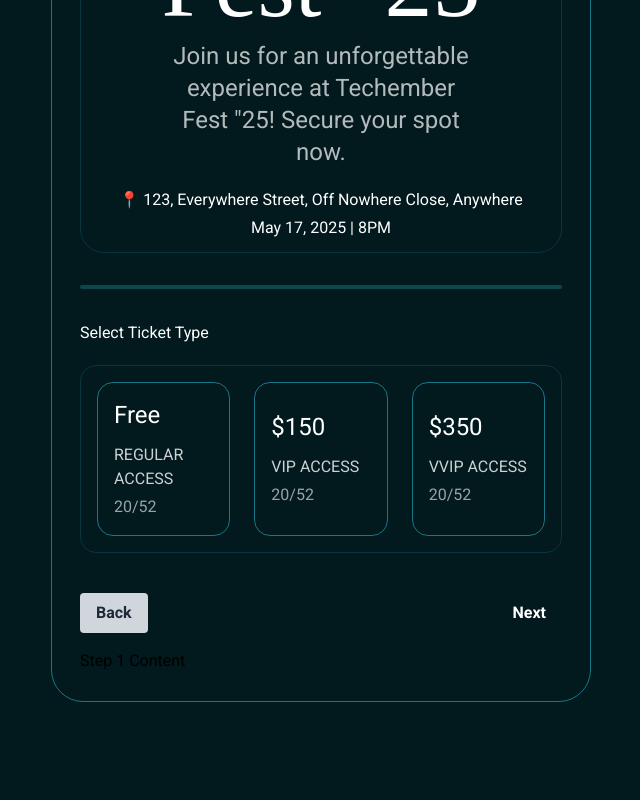
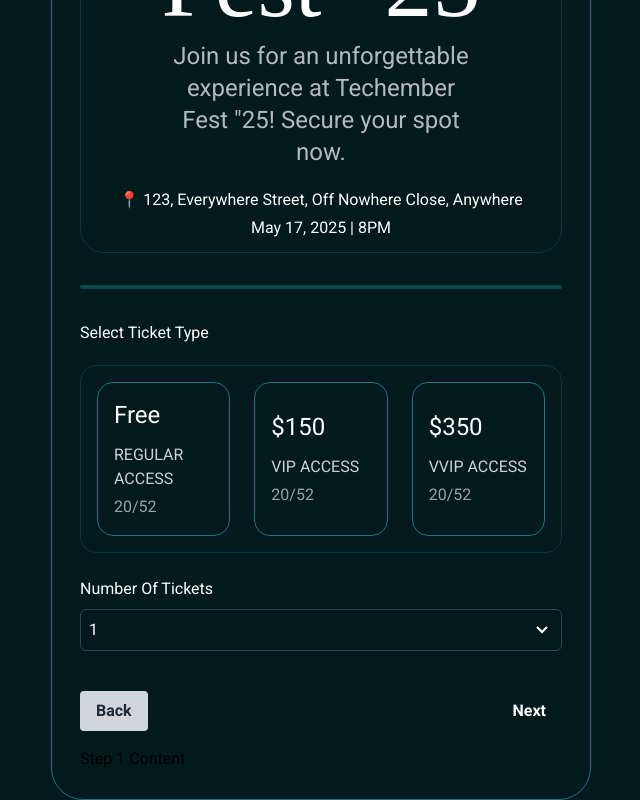
Before and after one commit to Jaymi-01/ticket-generator-app, a React (Vite) app: page / in a window 1280 px wide. Shown: the part 432-1232 px from the top of the page, without its empty margins (319-959 px from the left). Before the commit the page ends 1134 px from the top, so only its background shows below. Built offline with nearby package versions, Linux system fonts and the light colour scheme; a web font is replaced by a local one.

Commit message:
added Icon

```diff
--- a/src/components/TicketCard.jsx
+++ b/src/components/TicketCard.jsx
@@ -1,9 +1,11 @@
 import React, { useState, useEffect } from "react";
+import dropdown from '../assets/chevron-down.svg'
 
 const TicketCard = ({ totalSteps = 3 }) => {
   const [currentStep, setCurrentStep] = useState(1);
   const [progress, setProgress] = useState(0);
   const [selectedTicket, setSelectedTicket] = useState(null);
+  const [numberOfTickets, setNumberOfTickets] = useState(1);
 
   const ticketTypes = [
     { id: "free", name: "Free", description: "REGULAR ACCESS", availability: "20/52" },
@@ -31,6 +33,26 @@ const TicketCard = ({ totalSteps = 3 }) => {
   const handleSelectTicket = (ticketId) => {
     setSelectedTicket(ticketId);
     console.log(`Selected ticket: ${ticketId}`);
+  };
+
+  const handleNumberOfTicketsChange = (event) => {
+    const value = parseInt(event.target.value, 10);
+    if (!isNaN(value) && value >= 1 && value <= 3) {
+      setNumberOfTickets(value);
+    }
+  };
+
+  const getPaddingClass = () => {
+    switch (numberOfTickets) {
+      case 1:
+        return 'p-1';
+      case 2:
+        return 'p-2';
+      case 3:
+        return 'p-3';
+      default:
+        return 'p-1'; // Default padding
+    }
   };
 
   return (
@@ -84,6 +106,24 @@ const TicketCard = ({ totalSteps = 3 }) => {
         ))}
       </div>
 
+      <div className="mt-6">
+        <div className="text-white mb-2">Number Of Tickets</div>
+        <div className="relative">
+          <select
+            value={numberOfTickets}
+            onChange={handleNumberOfTicketsChange}
+            className="appearance-none bg-transparent border border-gray-700 text-white rounded-md p-2 w-full focus:outline-none pr-8"
+          >
+            <option value={1}>1</option>
+            <option value={2}>2</option>
+            <option value={3}>3</option>
+          </select>
+          <div className={`pointer-events-none absolute inset-y-0 right-0 flex items-center px-2 text-gray-300 ${getPaddingClass()}`}>
+            <img src={dropdown} alt=""  />
+          </div>
+        </div>
+      </div>
+
       <div className="flex justify-between mt-10">
         <button
           onClick={handleBack}
```
Also changed, not shown: src/assets/chevron-down.svg (added).
